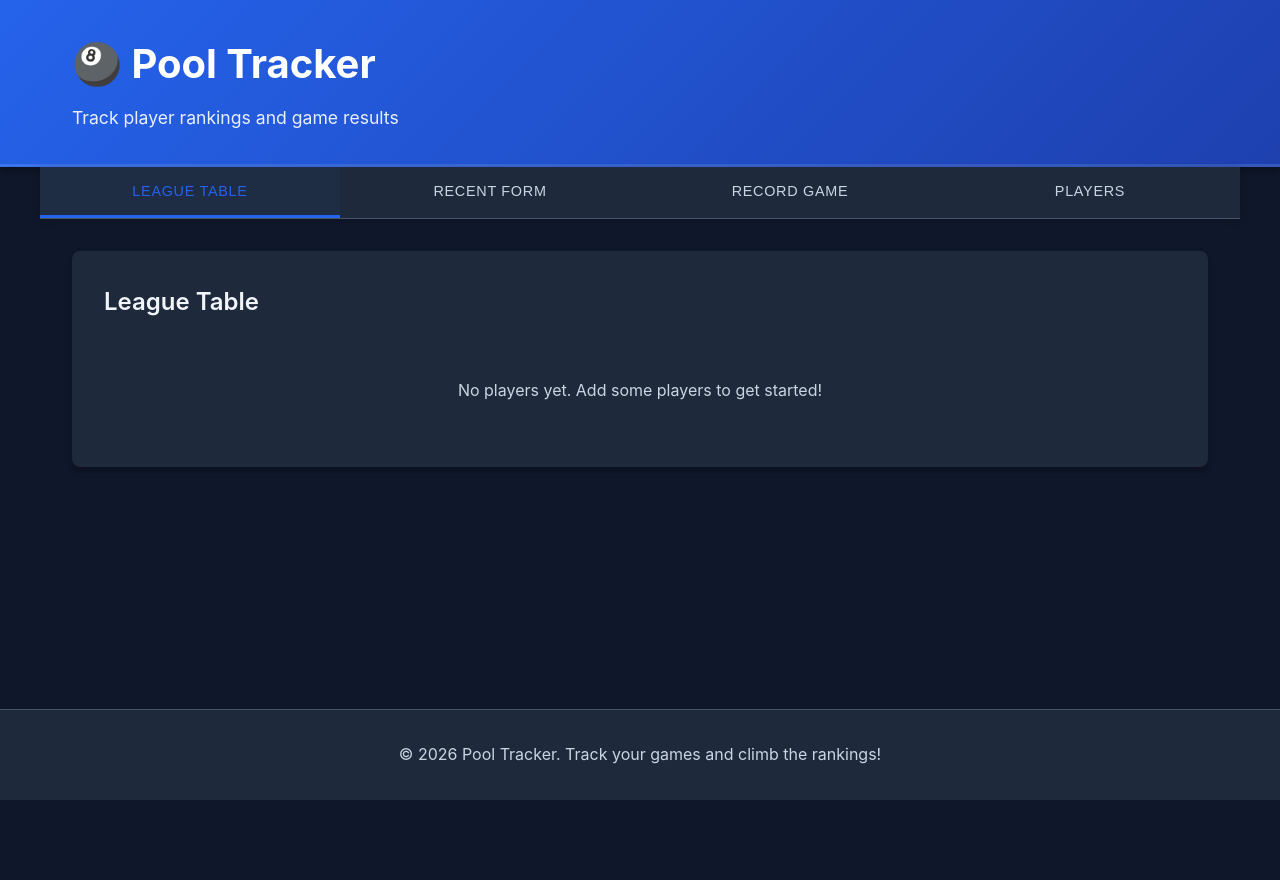
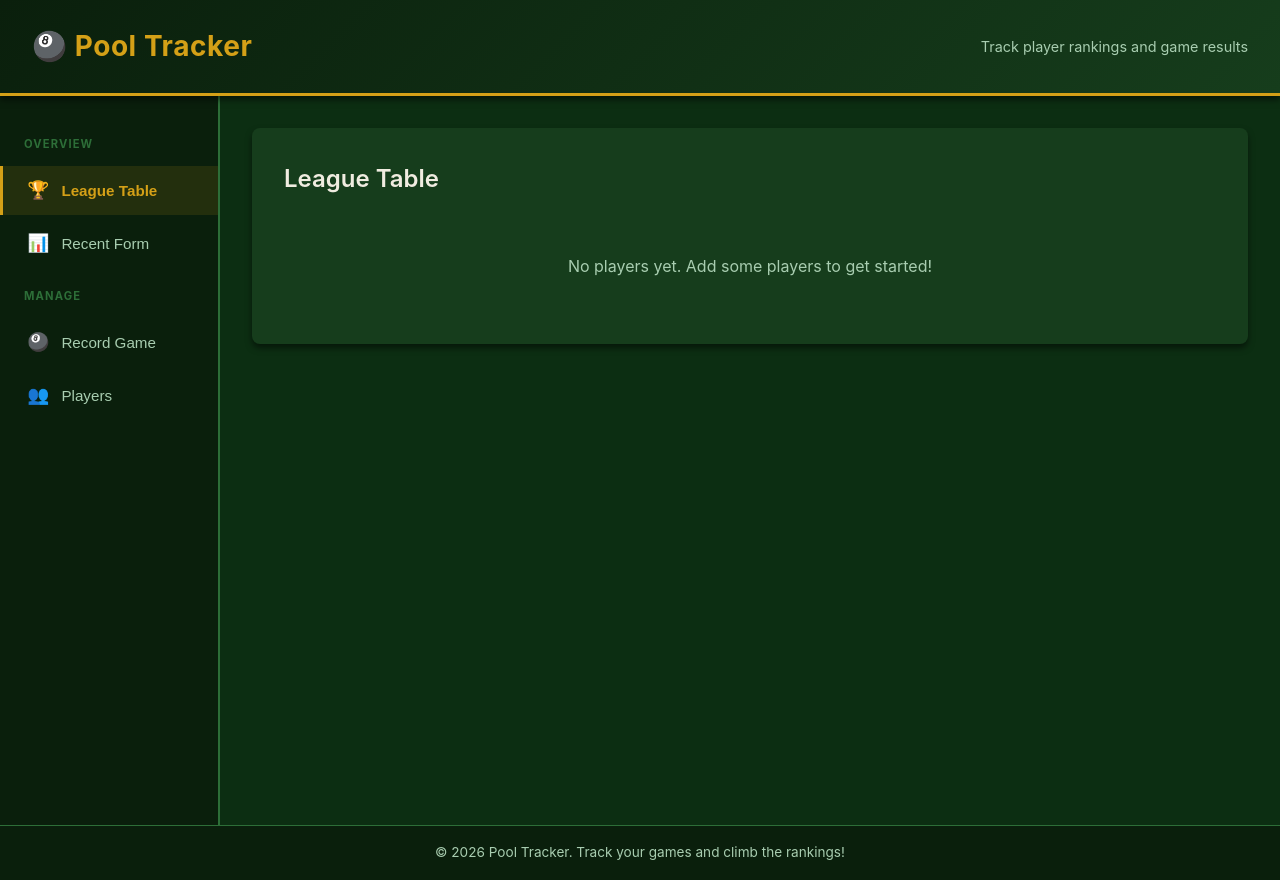
Before and after one commit to Jamie-L87/Pool-tracker, a React (Vite) app: page / in a window 1280 px wide. Before the commit the page ends 800 px from the top, so only its background shows below. Built offline with nearby package versions, Linux system fonts and the light colour scheme.

Commit message:
Restyle: UK pool table colours and left sidebar navigation

```diff
--- a/src/App.css
+++ b/src/App.css
@@ -7,99 +7,136 @@
 
 /* Header */
 .app-header {
-  background: linear-gradient(135deg, var(--primary) 0%, var(--primary-dark) 100%);
+  background: linear-gradient(135deg, #0a1f0c 0%, #163d1c 100%);
   color: white;
-  padding: 2rem 0;
+  padding: 1.5rem 2rem;
   box-shadow: var(--shadow);
-  border-bottom: 3px solid rgba(255, 255, 255, 0.1);
-}
-
-.header-content {
-  max-width: 1200px;
-  margin: 0 auto;
-  padding: 0 2rem;
+  border-bottom: 3px solid var(--primary);
+  display: flex;
+  align-items: center;
+  gap: 1rem;
+  position: sticky;
+  top: 0;
+  z-index: 20;
 }
 
 .app-header h1 {
-  font-size: 2.5rem;
-  margin-bottom: 0.5rem;
-  color: white;
+  font-size: 1.75rem;
+  margin-bottom: 0;
+  color: var(--primary);
+  letter-spacing: 0.02em;
 }
 
 .subtitle {
-  font-size: 1.1rem;
-  color: rgba(255, 255, 255, 0.9);
+  font-size: 0.9rem;
+  color: var(--text-secondary);
+  margin-left: auto;
 }
 
-/* Navigation */
+/* Body layout: sidebar + content */
+.app-body {
+  display: flex;
+  flex: 1;
+}
+
+/* Sidebar Navigation */
 .app-nav {
-  background-color: var(--bg-secondary);
-  border-bottom: 1px solid var(--border);
+  width: 220px;
+  min-width: 220px;
+  background-color: var(--sidebar-bg);
+  border-right: 2px solid var(--border);
   display: flex;
-  gap: 0;
-  padding: 0;
-  max-width: 1200px;
-  margin: 0 auto;
-  width: 100%;
-  flex-wrap: wrap;
+  flex-direction: column;
+  padding: 1.5rem 0;
+  gap: 0.25rem;
   position: sticky;
-  top: 0;
-  z-index: 10;
-  box-shadow: 0 2px 8px rgba(0, 0, 0, 0.2);
+  top: 71px; /* height of header */
+  height: calc(100vh - 71px);
+  overflow-y: auto;
+}
+
+.nav-section-label {
+  padding: 0.5rem 1.5rem;
+  font-size: 0.7rem;
+  font-weight: 700;
+  text-transform: uppercase;
+  letter-spacing: 0.1em;
+  color: var(--border);
+  margin-top: 0.5rem;
 }
 
 .nav-btn {
-  flex: 1;
-  min-width: 150px;
-  padding: 1rem;
+  display: flex;
+  align-items: center;
+  gap: 0.75rem;
+  width: 100%;
+  padding: 0.875rem 1.5rem;
   border: none;
   background: none;
   color: var(--text-secondary);
-  font-size: 1rem;
+  font-size: 0.95rem;
   font-weight: 500;
   cursor: pointer;
   transition: var(--transition);
-  border-bottom: 3px solid transparent;
-  text-transform: uppercase;
-  letter-spacing: 0.05em;
-  font-size: 0.9rem;
+  border-left: 3px solid transparent;
+  text-align: left;
 }
 
 .nav-btn:hover {
   color: var(--text-primary);
-  background-color: rgba(37, 99, 235, 0.1);
+  background-color: rgba(212, 160, 23, 0.08);
+  border-left-color: rgba(212, 160, 23, 0.4);
 }
 
 .nav-btn.active {
   color: var(--primary);
-  border-bottom-color: var(--primary);
-  background-color: rgba(37, 99, 235, 0.05);
+  background-color: rgba(212, 160, 23, 0.12);
+  border-left-color: var(--primary);
+  font-weight: 600;
+}
+
+.nav-btn .nav-icon {
+  font-size: 1.1rem;
+  width: 1.4rem;
+  text-align: center;
 }
 
 /* Main Content */
 .app-main {
   flex: 1;
-  padding: 2rem 0;
+  padding: 2rem;
+  overflow-y: auto;
+  min-width: 0;
 }
 
 .container {
-  max-width: 1200px;
-  margin: 0 auto;
-  padding: 0 2rem;
+  max-width: 1000px;
 }
 
 /* Footer */
 .app-footer {
-  background-color: var(--bg-secondary);
+  background-color: var(--sidebar-bg);
   border-top: 1px solid var(--border);
-  padding: 2rem;
+  padding: 1rem 2rem;
   text-align: center;
   color: var(--text-secondary);
-  margin-top: auto;
+  font-size: 0.85rem;
 }
 
 .app-footer p {
   margin: 0;
+}
+
+/* Mobile toggle button */
+.nav-toggle {
+  display: none;
+  background: none;
+  border: none;
+  color: var(--primary);
+  font-size: 1.5rem;
+  cursor: pointer;
+  padding: 0.25rem;
+  margin-right: 0.5rem;
 }
 
 /* Responsive */
@@ -116,45 +153,53 @@
     font-size: 0.95rem;
   }
 
-  .header-content {
-    padding: 0 1rem;
+/* Responsive - collapse sidebar to overlay on mobile */
+@media (max-width: 768px) {
+  .nav-toggle {
+    display: block;
+  }
+
+  .app-header {
+    padding: 1rem 1.5rem;
+  }
+
+  .app-header h1 {
+    font-size: 1.4rem;
+  }
+
+  .subtitle {
+    display: none;
   }
 
   .app-nav {
-    gap: 0;
+    position: fixed;
+    top: 0;
+    left: -240px;
+    width: 240px;
+    height: 100vh;
+    z-index: 30;
+    padding-top: 4rem;
+    transition: left 0.3s ease;
+    box-shadow: 4px 0 20px rgba(0, 0, 0, 0.5);
   }
 
-  .nav-btn {
-    min-width: 0;
-    padding: 0.75rem 0.5rem;
-    font-size: 0.75rem;
-  }
-
-  .container {
-    padding: 0 1rem;
+  .app-nav.open {
+    left: 0;
   }
 
   .app-main {
-    padding: 1.5rem 0;
+    padding: 1.5rem;
   }
 
-  .app-footer {
-    padding: 1.5rem;
-    font-size: 0.9rem;
+  .nav-overlay {
+    display: none;
+    position: fixed;
+    inset: 0;
+    background: rgba(0, 0, 0, 0.5);
+    z-index: 25;
+  }
+
+  .nav-overlay.open {
+    display: block;
   }
 }
-
-@media (max-width: 480px) {
-  .app-header h1 {
-    font-size: 1.5rem;
-  }
-
-  .subtitle {
-    font-size: 0.85rem;
-  }
-
-  .nav-btn {
-    padding: 0.75rem 0.25rem;
-    font-size: 0.7rem;
-  }
-}
--- a/src/App.jsx
+++ b/src/App.jsx
@@ -12,6 +12,7 @@ function App() {
   const [players, setPlayers] = useState([]);
   const [games, setGames] = useState([]);
   const [activeTab, setActiveTab] = useState('league');
+  const [navOpen, setNavOpen] = useState(false);
   const { standings, refresh } = useLeagueData();
 
 
@@ -64,39 +65,51 @@ function App() {
     alert(message);
   };
 
+  const navigate = (tab) => {
+    setActiveTab(tab);
+    setNavOpen(false);
+  };
+
   return (
     <div className="app">
       <header className="app-header">
-        <div className="header-content">
+        <button className="nav-toggle" onClick={() => setNavOpen(!navOpen)} aria-label="Toggle menu">
+          {navOpen ? '✕' : '☰'}
+        </button>
         <h1>🎱 Pool Tracker</h1>
         <p className="subtitle">Track player rankings and game results</p>
-        </div>
       </header>
 
-      <nav className="app-nav">
+      <div className="app-body">
+        <div className={`nav-overlay ${navOpen ? 'open' : ''}`} onClick={() => setNavOpen(false)} />
+
+        <nav className={`app-nav ${navOpen ? 'open' : ''}`}>
+          <span className="nav-section-label">Overview</span>
           <button
             className={`nav-btn ${activeTab === 'league' ? 'active' : ''}`}
-          onClick={() => setActiveTab('league')}
+            onClick={() => navigate('league')}
           >
-          League Table
+            <span className="nav-icon">🏆</span> League Table
           </button>
           <button
             className={`nav-btn ${activeTab === 'form' ? 'active' : ''}`}
-          onClick={() => setActiveTab('form')}
+            onClick={() => navigate('form')}
           >
-          Recent Form
+            <span className="nav-icon">📊</span> Recent Form
           </button>
+
+          <span className="nav-section-label">Manage</span>
           <button
             className={`nav-btn ${activeTab === 'game' ? 'active' : ''}`}
-          onClick={() => setActiveTab('game')}
+            onClick={() => navigate('game')}
           >
-          Record Game
+            <span className="nav-icon">🎱</span> Record Game
           </button>
           <button
             className={`nav-btn ${activeTab === 'players' ? 'active' : ''}`}
-          onClick={() => setActiveTab('players')}
+            onClick={() => navigate('players')}
           >
-          Players
+            <span className="nav-icon">👥</span> Players
           </button>
         </nav>
 
@@ -124,6 +137,7 @@ function App() {
             )}
           </div>
         </main>
+      </div>
 
       <footer className="app-footer">
         <p>&copy; 2026 Pool Tracker. Track your games and climb the rankings!</p>
--- a/src/styles/FormTable.css
+++ b/src/styles/FormTable.css
@@ -26,7 +26,7 @@
 
 .player-form:hover {
   border-color: var(--primary);
-  box-shadow: 0 0 0 3px rgba(37, 99, 235, 0.1);
+  box-shadow: 0 0 0 3px rgba(212, 160, 23, 0.1);
 }
 
 .player-form h3 {
@@ -57,14 +57,14 @@
 }
 
 .form-badge.win {
-  background-color: rgba(16, 185, 129, 0.2);
-  color: var(--success);
-  border-color: var(--success);
+  background-color: rgba(212, 160, 23, 0.15);
+  color: var(--primary);
+  border-color: var(--primary);
 }
 
 .form-badge.win:hover {
-  background-color: var(--success);
-  color: white;
+  background-color: var(--primary);
+  color: #0c2e12;
   transform: scale(1.1);
 }
 
--- a/src/styles/GameForm.css
+++ b/src/styles/GameForm.css
@@ -31,11 +31,11 @@
 }
 
 .form-group label {
-  font-weight: 500;
-  color: var(--text-primary);
-  font-size: 0.9rem;
+  font-weight: 600;
+  color: var(--text-secondary);
+  font-size: 0.8rem;
   text-transform: uppercase;
-  letter-spacing: 0.05em;
+  letter-spacing: 0.07em;
 }
 
 .vs-text {
--- a/src/styles/ImportData.css
+++ b/src/styles/ImportData.css
@@ -36,8 +36,9 @@
 
 .import-tab.active {
   background-color: var(--primary);
-  color: white;
+  color: #0c2e12;
   border-color: var(--primary);
+  font-weight: 600;
 }
 
 .import-section {
@@ -61,15 +62,15 @@
   border-radius: var(--border-radius);
   text-align: center;
   cursor: pointer;
-  background-color: rgba(37, 99, 235, 0.05);
+  background-color: rgba(212, 160, 23, 0.05);
   color: var(--primary);
   font-weight: 500;
   transition: var(--transition);
 }
 
 .file-label:hover {
-  background-color: rgba(37, 99, 235, 0.1);
-  border-color: var(--primary);
+  background-color: rgba(212, 160, 23, 0.12);
+  border-color: var(--primary-dark);
 }
 
 .file-input:disabled + .file-label {
--- a/src/styles/LeagueTable.css
+++ b/src/styles/LeagueTable.css
@@ -50,7 +50,7 @@ table tbody tr:hover {
 }
 
 table tbody tr.top-three {
-  background-color: rgba(37, 99, 235, 0.1);
+  background-color: rgba(212, 160, 23, 0.08);
   border-left: 4px solid var(--primary);
 }
 
@@ -68,12 +68,12 @@ table td.name {
 }
 
 table td.wins {
-  color: var(--success);
+  color: var(--primary);      /* Yellow ball */
   font-weight: 500;
 }
 
 table td.losses {
-  color: var(--danger);
+  color: var(--danger);       /* Red ball */
   font-weight: 500;
 }
 
@@ -83,7 +83,7 @@ table td.points {
 }
 
 table td.ppg {
-  color: var(--warning);
+  color: var(--text-secondary);
   text-align: right;
 }
 
--- a/src/styles/PlayerForm.css
+++ b/src/styles/PlayerForm.css
@@ -55,7 +55,7 @@
 }
 
 .players-list li:hover {
-  background-color: rgba(37, 99, 235, 0.1);
+  background-color: rgba(212, 160, 23, 0.1);
   border-color: var(--primary);
   color: var(--text-primary);
 }
--- a/src/styles/global.css
+++ b/src/styles/global.css
@@ -1,17 +1,19 @@
 :root {
-  --primary: #2563eb;
-  --primary-dark: #1e40af;
-  --success: #10b981;
-  --danger: #ef4444;
-  --warning: #f59e0b;
-  --bg-dark: #0f172a;
-  --bg-secondary: #1e293b;
-  --bg-tertiary: #334155;
-  --text-primary: #f1f5f9;
-  --text-secondary: #cbd5e1;
-  --border: #475569;
+  /* UK Pool Table colours */
+  --primary: #d4a017;         /* Yellow ball */
+  --primary-dark: #a67c00;    /* Deep yellow */
+  --success: #d4a017;         /* Wins - yellow */
+  --danger: #c0392b;          /* Red ball */
+  --warning: #e67e22;         /* Orange accent */
+  --bg-dark: #0c2e12;         /* Deep table felt green */
+  --bg-secondary: #163d1c;    /* Table felt green */
+  --bg-tertiary: #1e5226;     /* Lighter felt */
+  --sidebar-bg: #0a1f0c;      /* Very dark green - cushion rail */
+  --text-primary: #f0ece0;    /* Cream/ivory - cue ball */
+  --text-secondary: #a8cdb0;  /* Muted green-white */
+  --border: #2d6e38;          /* Mid green border */
   --border-radius: 0.5rem;
-  --shadow: 0 4px 6px rgba(0, 0, 0, 0.3);
+  --shadow: 0 4px 6px rgba(0, 0, 0, 0.5);
   --transition: all 0.3s ease;
 }
 
@@ -62,12 +64,12 @@ h3 {
 /* Button Styles */
 .btn-primary {
   background-color: var(--primary);
-  color: white;
+  color: #0c2e12;
   border: none;
   padding: 0.75rem 1.5rem;
   border-radius: var(--border-radius);
   font-size: 1rem;
-  font-weight: 500;
+  font-weight: 600;
   cursor: pointer;
   transition: var(--transition);
   box-shadow: var(--shadow);
@@ -76,7 +78,7 @@ h3 {
 .btn-primary:hover {
   background-color: var(--primary-dark);
   transform: translateY(-2px);
-  box-shadow: 0 6px 12px rgba(37, 99, 235, 0.4);
+  box-shadow: 0 6px 12px rgba(212, 160, 23, 0.4);
 }
 
 .btn-primary:disabled {
```
Lines whose indentation alone changed are shown as unchanged.
